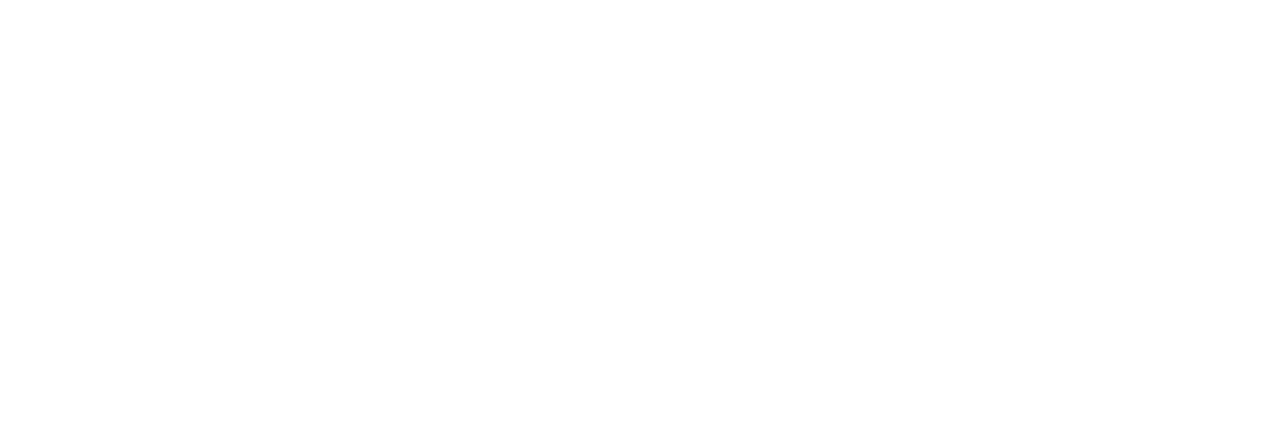
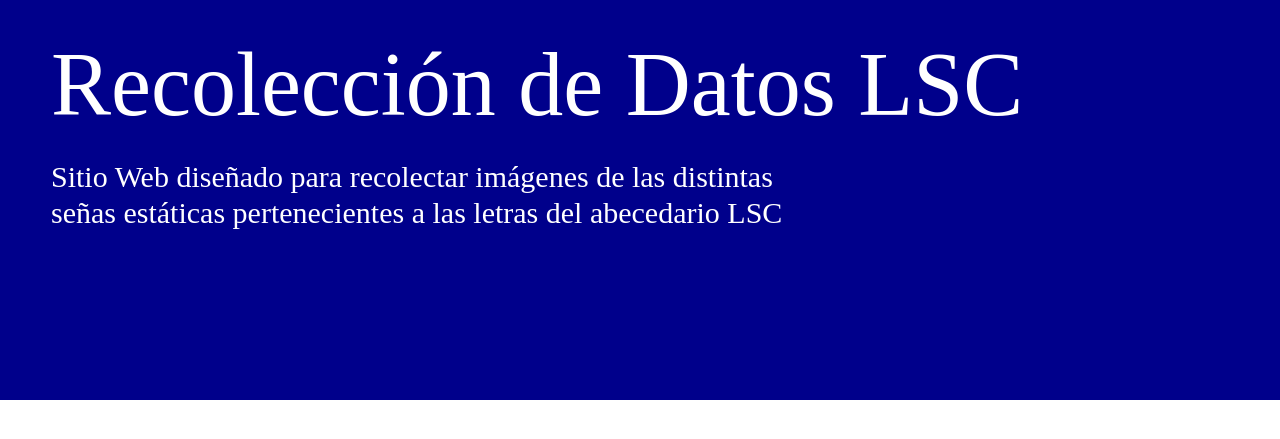
Before and after one commit to Proyecto-LSC/RecoleccionDatos_LSC, a Flask app: page / in a window 1280 px wide. Before the commit the part shown is empty. Shown: the top 439 px of the page. Run offline with Flask 2, Linux system fonts and the light colour scheme; some libraries are stand-ins or nearby versions.

Commit message:
Se añadio titulo de Recolectar Datos LSC

```diff
--- a/static/css/estilosRecolectarLSC.css
+++ b/static/css/estilosRecolectarLSC.css
@@ -0,0 +1,36 @@
+body{
+	margin: 0;
+	padding: 0;
+}
+
+section{
+	width: 100%;
+}
+
+.header-background{
+	content: '';
+	position: relative;
+	height: 50vmin;
+	padding: 1px;
+	max-width: 100%;
+	background-color: darkblue;
+	background-size: contain;
+	background-repeat: no-repeat;
+}
+
+.titulo{
+	font-family: Bahnschrift;
+	font-size: 90px;
+	margin-top: 30px;
+	margin-left: 50px;
+	margin-bottom: 0;
+	color: white;
+}
+
+.subtitulo{
+	font-family: Bahnschrift;
+	font-size: 30px;
+	margin-top: 20px;
+	margin-left: 50px;
+	color: white;
+}
--- a/templates/recolectarLSC.html
+++ b/templates/recolectarLSC.html
@@ -10,7 +10,13 @@
 
     <!-- Navbar -->
 
-
+    <section class="header-background">
+		<div>
+			<h1 class="titulo">Recolección de Datos LSC</h1>
+			<h2 class="subtitulo">Sitio Web diseñado para recolectar imágenes de las distintas <br>
+				señas estáticas pertenecientes a las letras del abecedario LSC </h2>
+		</div>
+	</section>
 
 	<!-- Footer -->
 
```
